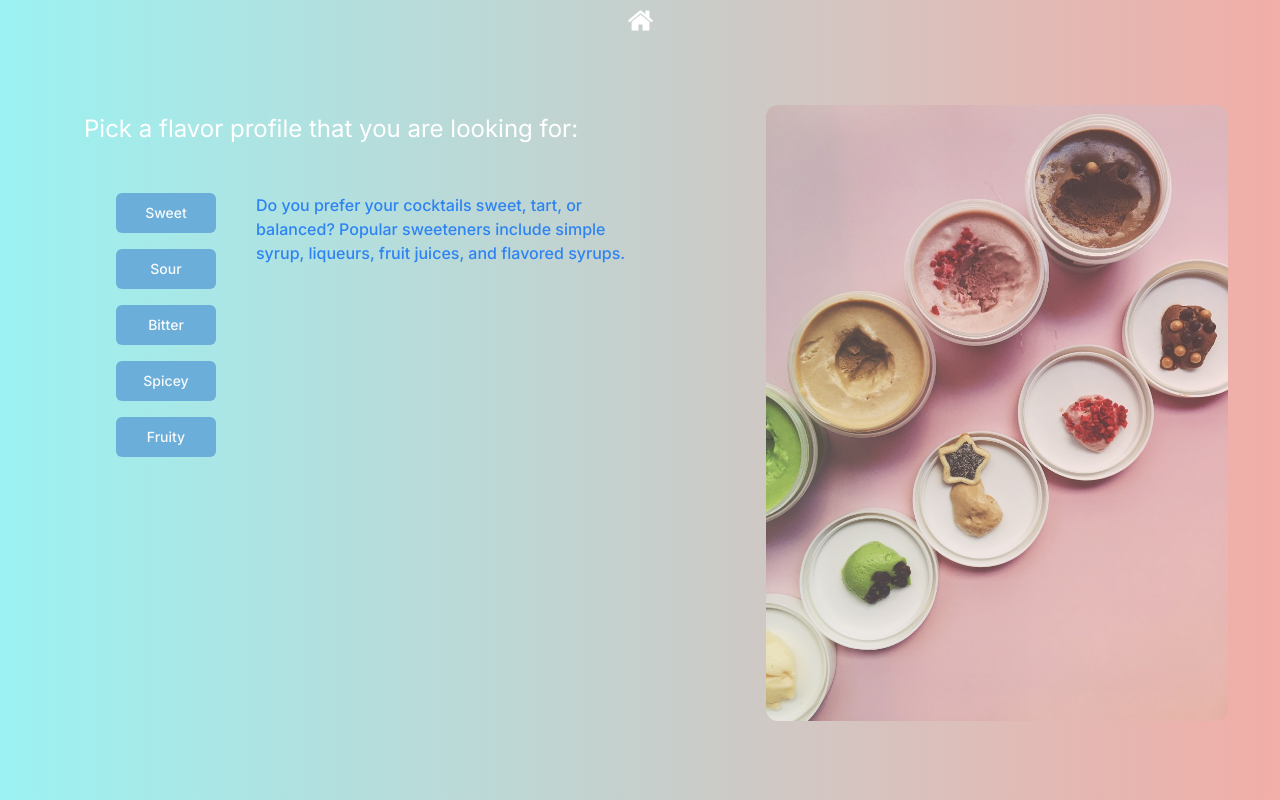
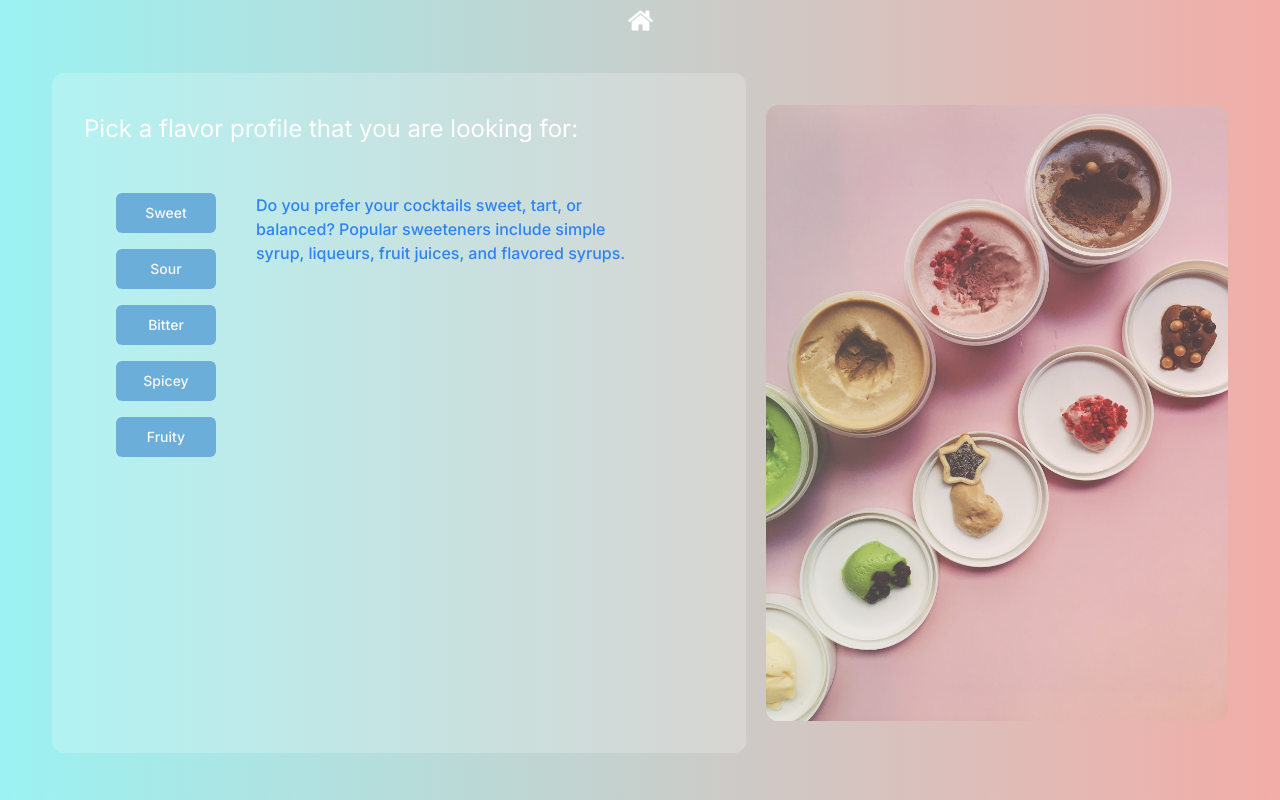
Before and after one commit to kingkwongsta/mixology, a Next.js app: page / in a window 1280 px wide. Both pictures are taken after a click on the button "Start Mixing". Built offline with nearby package versions, Linux system fonts and the light colour scheme.

Commit message:
Refactor right image layout with rounded background

```diff
--- a/src/app/layout/QuestionLayout.jsx
+++ b/src/app/layout/QuestionLayout.jsx
@@ -8,7 +8,9 @@ export default function RightImage({ children }) {
     <div className="m-10">
       {isImageOnRight ? (
         <div className="flex flex-row space-x-5">
-          <div className="basis-3/5 min-h-[500px]">{children}</div>
+          <div className="basis-3/5 min-h-[500px] bg-white bg-opacity-20 rounded-xl">
+            {children}
+          </div>
           <div className="basis-2/5 min-h-[500px]">
             <Image
               className="rounded-xl my-8 opacity-70"
```
